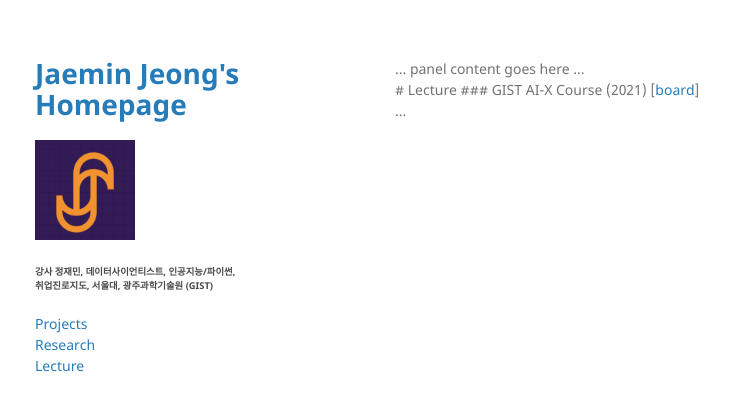
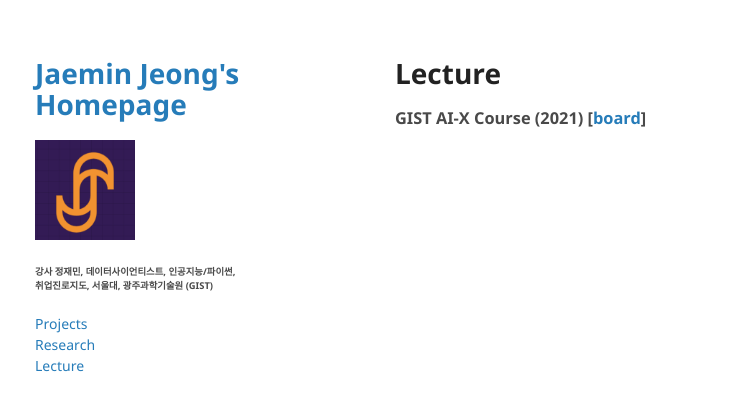
Before and after one commit to dscoool/dscoool.github.io, a Jekyll site: the page built from lecture.md, in a window 1280 px wide. Shown: the top 411 px of the page, without its empty margins (175-904 px from the left). Built offline with Jekyll 4.4.1, drawn with Linux system fonts in a browser that asks for light colours; our own code applies the rules of GitHub Pages for plain Markdown files.

Commit message:
Update lecture.md

```diff
--- a/lecture.md
+++ b/lecture.md
@@ -1,18 +1,4 @@
-<body>
-  <!-- App root element -->
-  <div id="app">
-    <!-- Left panel -->
-    <div class="panel panel-left">
-        ... panel content goes here ...
-    </div>
 
-    <!-- Right panel -->
-    <div class="panel panel-right">
 # Lecture
 
 ### GIST AI-X Course (2021) [<a href="https://github.com/dscoool/gist-aix">board</a>]
-    </div>
-
-    ...
-  </div>
-</body>
```
